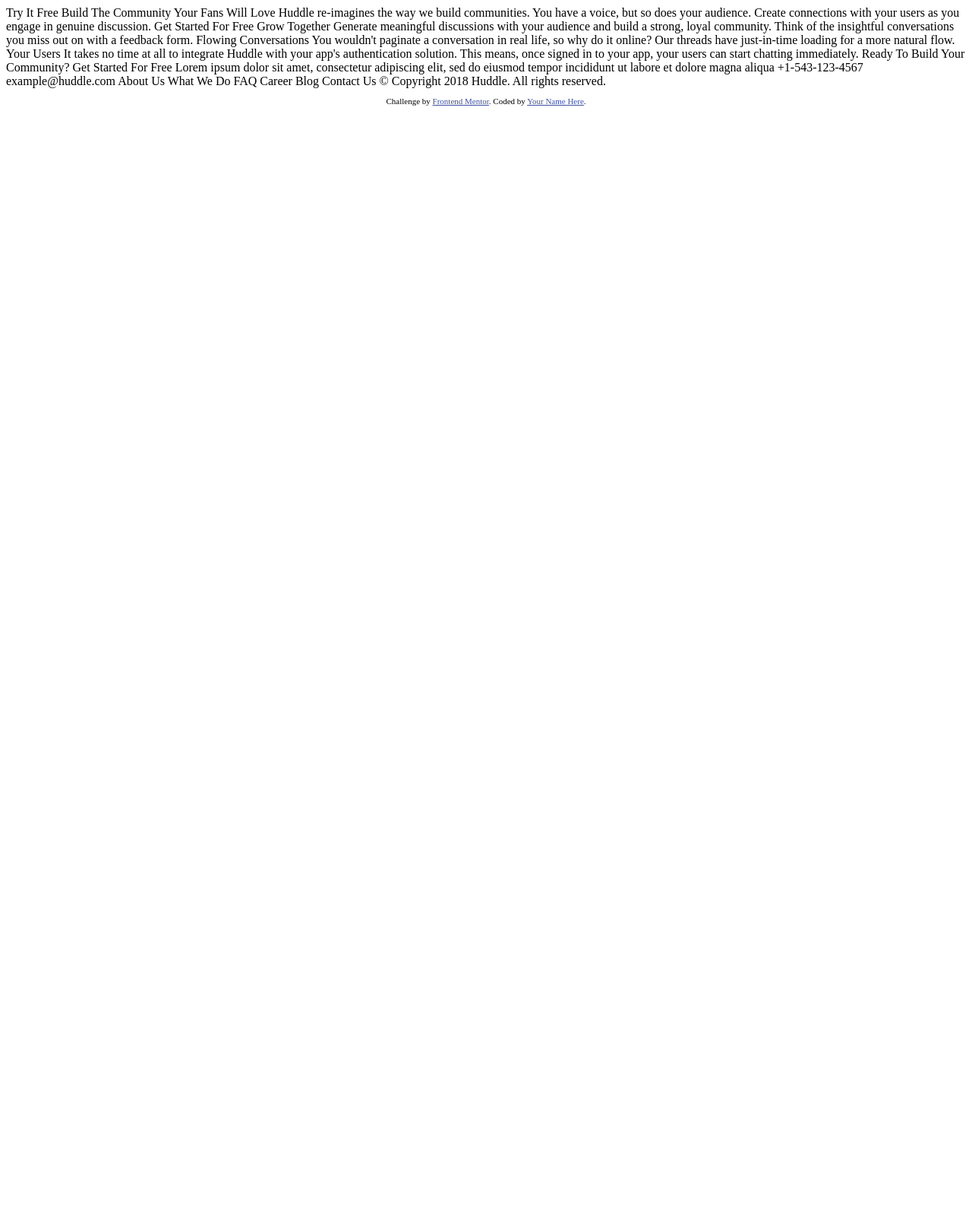
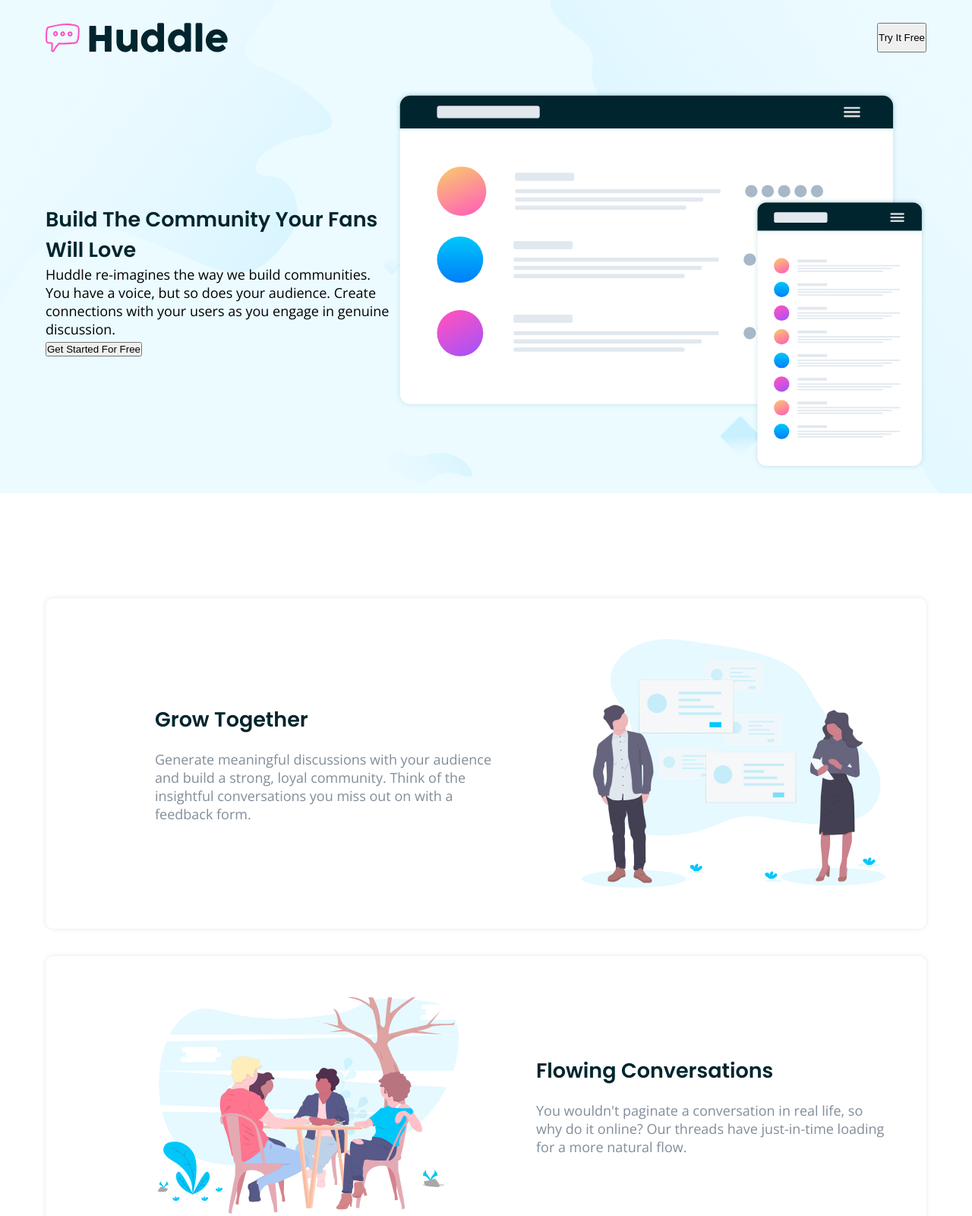
Before and after one commit to magdielndantas/frontendmentor-solutions, a plain HTML site: page huddle-landing-page-with-alternating-feature-blocks-master/index.html in a window 1280 px wide. Shown: the top 1600 px of the page at 76% size. Before the commit the page ends 800 px from the top, so only its background shows below. Drawn offline with nearby package versions, Linux system fonts and the light colour scheme.

Commit message:
init styles desktop

```diff
--- a/huddle-landing-page-with-alternating-feature-blocks-master/index.html
+++ b/huddle-landing-page-with-alternating-feature-blocks-master/index.html
@@ -1,49 +1,68 @@
 <!DOCTYPE html>
 <html lang="en">
+
 <head>
   <meta charset="UTF-8">
-  <meta name="viewport" content="width=device-width, initial-scale=1.0"> <!-- displays site properly based on user's device -->
+  <meta name="viewport" content="width=device-width, initial-scale=1.0">
+  <!-- displays site properly based on user's device -->
 
   <link rel="icon" type="image/png" sizes="32x32" href="./images/favicon-32x32.png">
 
   <title>Frontend Mentor | Huddle landing page with alternating feature blocks</title>
+  <link rel="stylesheet" href="styles.css">
+  <link href="https://fonts.googleapis.com/css2?family=Poppins:wght@600&display=swap" rel="stylesheet">
+  <link href="https://fonts.googleapis.com/css2?family=Open+Sans:wght@400;700&display=swap" rel="stylesheet">
+</head>
 
-  <!-- Feel free to remove these styles or customise in your own stylesheet 👍 -->
-  <style>
-    .attribution { font-size: 11px; text-align: center; }
-    .attribution a { color: hsl(228, 45%, 44%); }
-  </style>
-</head>
 <body>
+  <section class="home">
+    <header>
+      <img src="images/logo.svg" alt="Logo Huddle">
+      <button>Try It Free</button>
+    </header>
 
-  Try It Free
+    <div class="inner-home">
+      <div>
+        <h1>Build The Community Your Fans Will Love</h1>
+        <p>Huddle re-imagines the way we build communities. You have a voice, but so does your audience.
+          Create connections with your users as you engage in genuine discussion.</p>
+        <button>Get Started For Free</button>
+      </div>
+      <img src="images/illustration-mockups.svg" alt="illustration-mockups">
+    </div>
+  </section>
 
-  Build The Community Your Fans Will Love
-
-  Huddle re-imagines the way we build communities. You have a voice, but so does your audience.
-  Create connections with your users as you engage in genuine discussion.
-
+  <section>
+    <div class="article">
+      <div>
+        <h2>Grow Together</h2>
+        <p>Generate meaningful discussions with your audience and build a strong, loyal community.
+          Think of the insightful conversations you miss out on with a feedback form.</p>
+      </div>
+      <img src="images/illustration-grow-together.svg" alt="illustration-grow-together">
+    </div>
+    <div class="article">
+      <img src="images/illustration-flowing-conversation.svg" alt="illustration-flowing-conversation">
+      <div>
+        <h2>Flowing Conversations</h2>
+        <p>You wouldn't paginate a conversation in real life, so why do it online? Our threads
+          have just-in-time loading for a more natural flow.</p>
+      </div>
+    </div>
+    <div class="article">
+      <div>
+        <h2>Your Users</h2>
+        <p>It takes no time at all to integrate Huddle with your app's authentication solution.
+          This means, once signed in to your app, your users can start chatting immediately.</p>
+      </div>
+      <img src="images/illustration-your-users.svg" alt="illustration-your-users">
+    </div>
+  </section>
+  <div>
+    Ready To Build Your Community?
     Get Started For Free
-
-  Grow Together
-
-  Generate meaningful discussions with your audience and build a strong, loyal community.
-  Think of the insightful conversations you miss out on with a feedback form.
-
-  Flowing Conversations
-
-  You wouldn't paginate a conversation in real life, so why do it online? Our threads
-  have just-in-time loading for a more natural flow.
-
-  Your Users
-
-  It takes no time at all to integrate Huddle with your app's authentication solution.
-  This means, once signed in to your app, your users can start chatting immediately.
-
-  Ready To Build Your Community?
-
-  Get Started For Free
-
+  </div>
+  <footer>
     Lorem ipsum dolor sit amet, consectetur adipiscing elit, sed do eiusmod tempor
     incididunt ut labore et dolore magna aliqua
 
@@ -60,11 +79,11 @@
 
     &copy; Copyright 2018 Huddle. All rights reserved.
 
-  <footer>
     <p class="attribution">
       Challenge by <a href="https://www.frontendmentor.io?ref=challenge" target="_blank">Frontend Mentor</a>.
-      Coded by <a href="#">Your Name Here</a>.
+      Coded by <a href="#">Magdiel Dantas</a>. <a href="../index.html">Back to the list</a>
     </p>
   </footer>
 </body>
+
 </html>
--- /dev/null
+++ b/huddle-landing-page-with-alternating-feature-blocks-master/styles.css
@@ -0,0 +1,101 @@
+:root{
+    --pink: hsl(322, 100%, 66%);
+    --very-pale-cyan: hsl(193, 100%, 96%);
+    --very-dark-cyan: hsl(192, 100%, 9%);
+    --grayish-blue: hsl(208, 11%, 55%);
+}
+
+*{
+    margin: 0;
+    padding: 0;
+    box-sizing: border-box;
+}
+
+html, body{
+    height: 100%;
+}
+
+html{
+    font-family: 'Open Sans', sans-serif;
+    -webkit-font-smoothing: antialiased !important;
+}
+
+body{
+    display: flex;
+    flex-direction: column;
+
+    font-size: 18px;
+}
+
+header{
+    display: flex;
+    justify-content: space-between;
+}
+
+h1, h2, h3, h4, h5, h6{
+    font-family: 'Poppins', sans-serif;
+    font-weight: 600;
+
+    color: var(--very-dark-cyan);
+}
+
+section{
+    padding: 30px 60px;
+}
+
+.home{
+    display: flex;
+    flex-direction: column;
+
+    background: url('images/bg-hero-desktop.svg') var(--very-pale-cyan);
+}
+
+.inner-home{
+    margin-top: 50px;
+
+    display: flex;
+    align-items: center;
+    justify-content: center;
+}
+
+.inner-home img{
+    max-width: 700px;
+}
+
+section .article ~ .article{
+    margin-top: 2em;
+}
+
+.article{
+    margin-top: 6em;
+
+    background-color: white;
+
+    width: 100%;
+
+    padding: 3em 3em 3em 8em;
+
+    display: flex;
+    align-items: center;
+    justify-content: space-between;
+
+    border-radius: 10px;
+    box-shadow: 0px 0px 6px rgba(0, 0, 0, 0.1);
+}
+
+.article div{
+    max-width: 460px;
+}
+
+.article div p{
+    color: var(--grayish-blue);
+    font-weight: 400;
+    margin-top: 20px;
+}
+
+.article img{
+    max-width: 400px;
+}
+
+.attribution { font-size: 11px; text-align: center; }
+.attribution a { color: hsl(228, 45%, 44%); }
```
Lines whose indentation alone changed are shown as unchanged.
